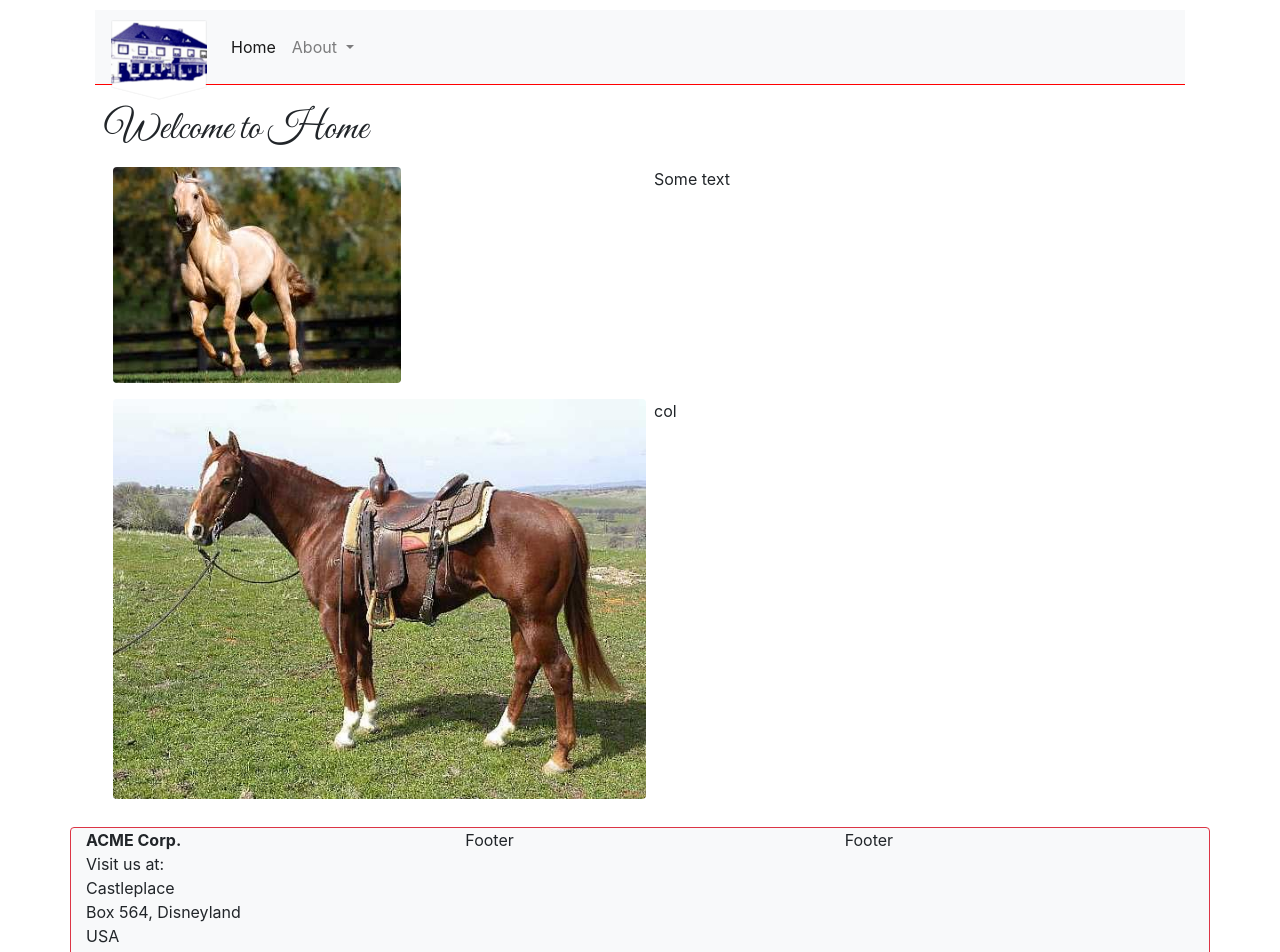
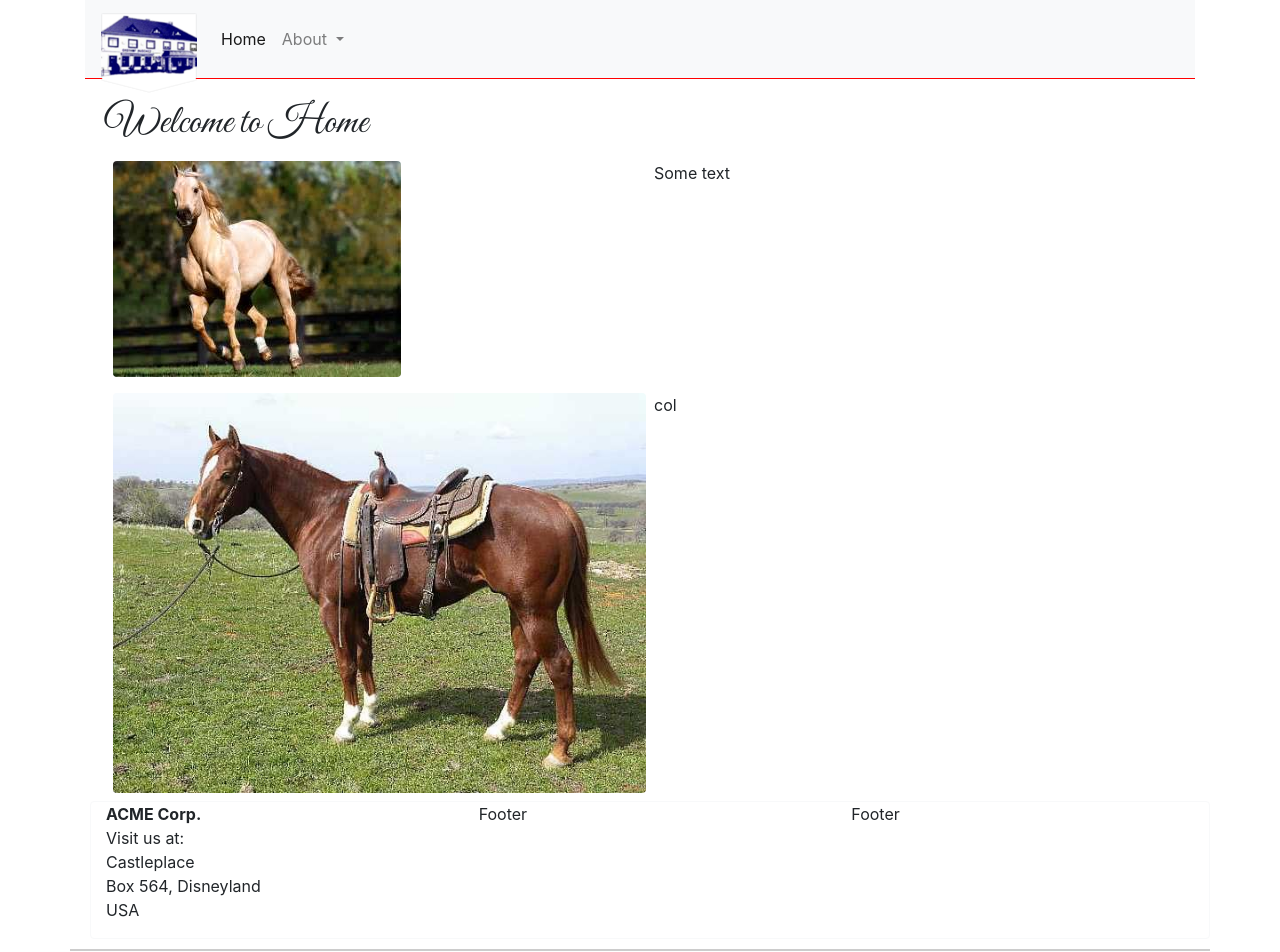
Before and after one commit to payerhans/probe1, an Angular app: page /#/home in a window 1280 px wide. Before the commit this address led to /home#/home. Shown: the top 952 px of the page. Built offline with nearby package versions, Linux system fonts and the light colour scheme.

Commit message:
hashtag routes damit production in apache2 routen richtig darstellt

```diff
--- a/src/app/app-routing.module.ts
+++ b/src/app/app-routing.module.ts
@@ -4,17 +4,19 @@ import { HomeComponent } from './home/home.component';
 import { AboutComponent } from './about/about.component';
 import { Subpage1Component } from './subpage1/subpage1.component';
 import { Formpage1Component } from './formpage1/formpage1.component';
+import { PageNotFoundComponent } from './page-not-found/page-not-found.component';
 
 const routes: Routes = [
   { path: '', redirectTo: 'home', pathMatch: 'full'},
   { path: 'home', component: HomeComponent},
   { path: 'about', component: AboutComponent},
   { path: 'subpage1', component: Subpage1Component},
-  { path: 'formpage1', component: Formpage1Component}
+  { path: 'formpage1', component: Formpage1Component},
+  { path: '**', component: PageNotFoundComponent }
 ];
 
 @NgModule({
-  imports: [RouterModule.forRoot(routes)],
+  imports: [RouterModule.forRoot(routes, { useHash: true })],
   exports: [RouterModule]
 })
 export class AppRoutingModule { }
--- a/src/app/app.component.css
+++ b/src/app/app.component.css
@@ -3,13 +3,13 @@
 }
 .logo {
     display: inline-block;
-    margin-bottom: -26px;
+    margin-bottom: -28px;
     position: relative;
 }
 
-.nav1box {
 
-    height: 75px;
-    margin: 10px;
-
+.header {
+    box-shadow: 0 2px rgba(0, 0, 0, 0.2);
+    position: relative;
+    z-index: 99;
 }
--- a/src/app/app.component.html
+++ b/src/app/app.component.html
@@ -1,6 +1,8 @@
-<div class="container">
-  <nav class="navbar navbar-expand-lg navbar-light bg-light borderredunten nav1box">
-    <a class="navbar-brand logo" href="#"><img src="../assets/logo_96.png" alt="Navbar"></a>
+<div class="container header">
+  <nav class="navbar navbar-expand-lg navbar-light bg-light borderredunten">
+    <a class="navbar-brand logo" href="#">
+      <img src="../assets/logo_96.png" alt="Navbar">
+    </a>
     <button class="navbar-toggler" type="button" data-toggle="collapse" data-target="#navbarNavDropdown" aria-controls="navbarNavDropdown" aria-expanded="false" aria-label="Toggle navigation">
       <span class="navbar-toggler-icon"></span>
     </button>
@@ -27,9 +29,10 @@
 <div class="container rand">
 
    <router-outlet></router-outlet>
+
+   <app-footer1></app-footer1>
 </div>
-  <div>
-    <app-footer1></app-footer1>
-  </div>
+
+
 
 </div>
--- a/src/app/app.module.ts
+++ b/src/app/app.module.ts
@@ -11,6 +11,7 @@ import { AboutComponent } from './about/about.component';
 import { Subpage1Component } from './subpage1/subpage1.component';
 import { Formpage1Component } from './formpage1/formpage1.component';
 import { Footer1Component } from './footer1/footer1.component';
+import { PageNotFoundComponent } from './page-not-found/page-not-found.component';
 
 @NgModule({
   declarations: [
@@ -19,7 +20,8 @@ import { Footer1Component } from './footer1/footer1.component';
     AboutComponent,
     Subpage1Component,
     Formpage1Component,
-    Footer1Component
+    Footer1Component,
+    PageNotFoundComponent
   ],
   imports: [
     BrowserModule,
--- a/src/app/footer1/footer1.component.html
+++ b/src/app/footer1/footer1.component.html
@@ -1,4 +1,4 @@
-<div class="row border border-danger rounded bg-light">
+<div class="row border border-light rounded ">
   <div class="col ">
     <address>
       <strong>ACME Corp.</strong><br>
--- /dev/null
+++ b/src/app/page-not-found/page-not-found.component.html
@@ -0,0 +1,16 @@
+<div class="error-area text-center ptb-100">
+    <div class="container">
+         <div class="row">
+             <div class="col-md-12">
+                 <div class="error-content ">
+                     <h2>404</h2>
+                     <h3>Page not found!</h3>
+                     <h4>Oops! Looks like something going rong</h4>
+                     <p>We can’t seem to find the page you’re looking for <br>
+                         make sure that you have typed the currect URL</p>
+                     <a class="go-home" href="index.html">Go to home</a>
+                 </div>
+             </div>
+         </div>
+     </div>
+ </div>
--- /dev/null
+++ b/src/app/page-not-found/page-not-found.component.ts
@@ -0,0 +1,15 @@
+import { Component, OnInit } from '@angular/core';
+
+@Component({
+  selector: 'app-page-not-found',
+  templateUrl: './page-not-found.component.html',
+  styleUrls: ['./page-not-found.component.css']
+})
+export class PageNotFoundComponent implements OnInit {
+
+  constructor() { }
+
+  ngOnInit() {
+  }
+
+}
--- a/src/index.html
+++ b/src/index.html
@@ -2,7 +2,7 @@
 <html lang="de">
 <head>
   <meta charset="utf-8">
-  <title>Base1</title>
+  <title>Probe1</title>
   <base href="/">
 
   <meta name="viewport" content="width=device-width, initial-scale=1">
```
Also changed, not shown: src/app/page-not-found/page-not-found.component.css (added), src/temp.html (added), 1 other file (tests, documents, lock files or other folders).
